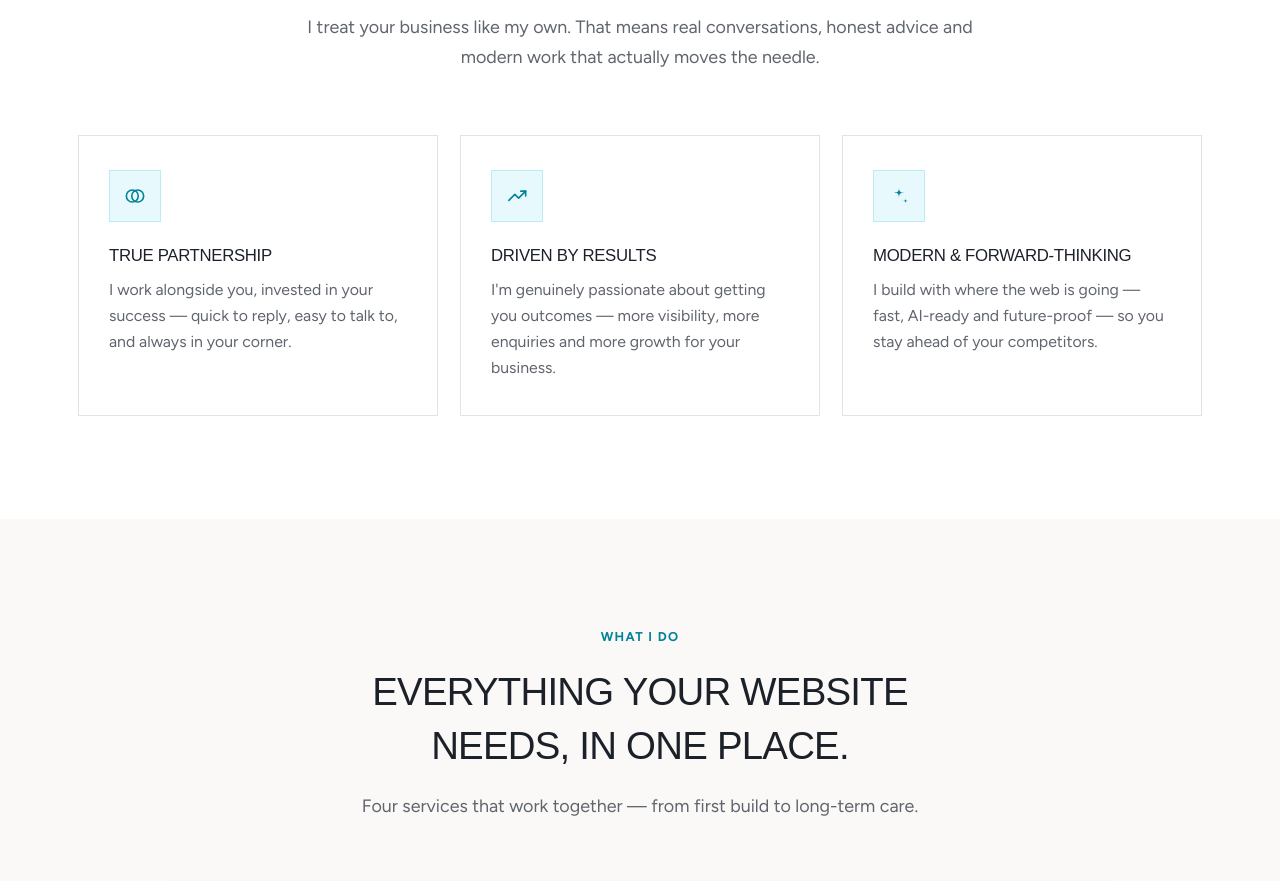
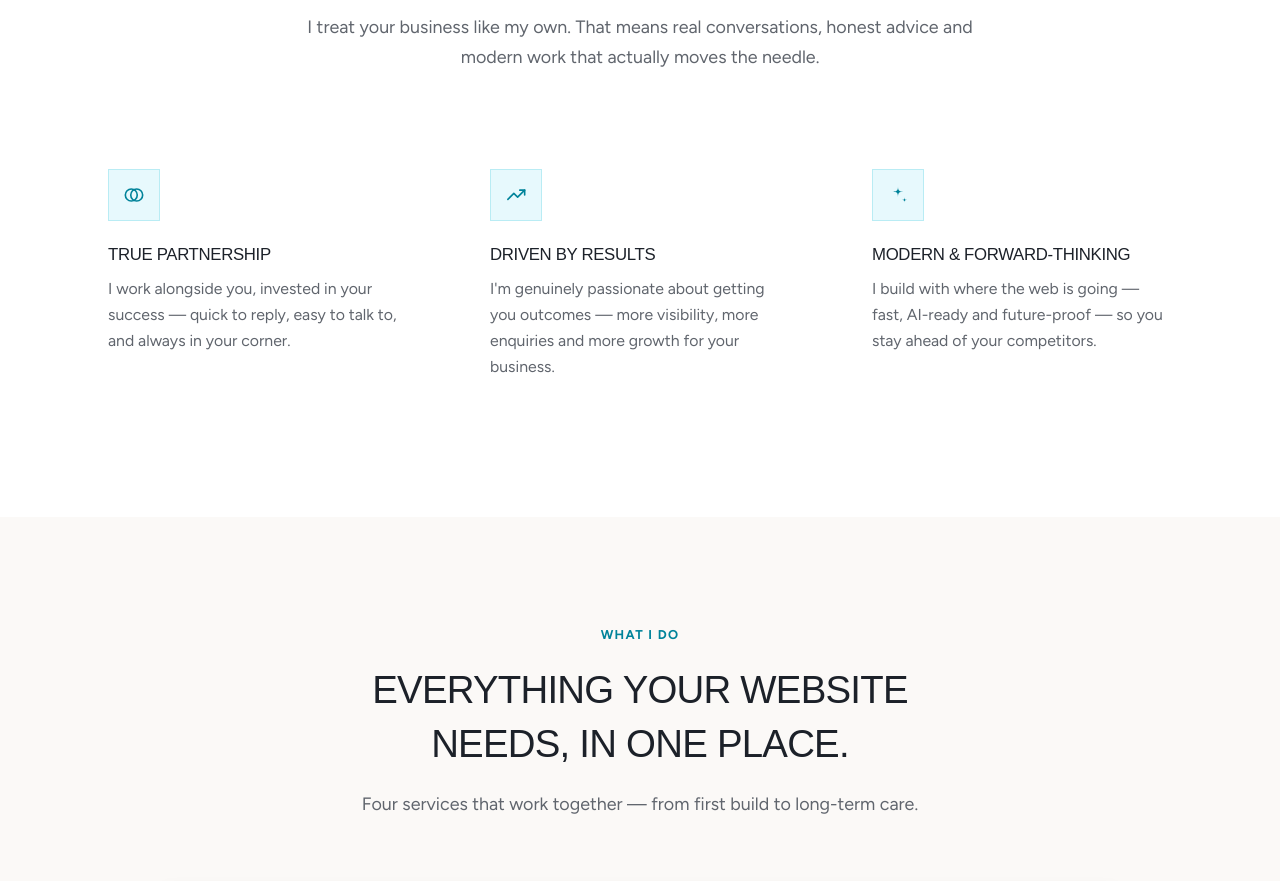
Before and after one commit to tangobrown/tangobrown, a Next.js app: page / in a window 1280 px wide. Shown: the part 1060-1941 px from the top of the page. Built offline with nearby package versions, Linux system fonts and the light colour scheme; a web font is replaced by a local one.

Commit message:
Benefits cards: drop border and hover lift
Removes the 1px hairline, hover translateY/shadow/border-strengthen,
and the now-unused transition declaration. Keeps the padding so
the icon/heading/paragraph blocks still have breathing room.

```diff
--- a/app/globals.css
+++ b/app/globals.css
@@ -229,11 +229,9 @@ em { font-style: normal; color: var(--coral-deep); font-weight: 700; }
 .benefits { background: var(--bg); }
 .benefits__grid { list-style: none; display: grid; grid-template-columns: repeat(3, 1fr); gap: 22px; }
 .benefit {
-  background: var(--paper); border: 1px solid var(--line); border-radius: var(--radius);
+  background: var(--paper);
   padding: 34px 30px; text-align: left;
-  transition: transform .3s var(--ease), box-shadow .3s var(--ease), border-color .3s;
 }
-.benefit:hover { transform: translateY(-3px); box-shadow: var(--shadow-md); border-color: var(--line-strong); }
 .benefit__icon {
   width: 52px; height: 52px; border-radius: var(--radius-sm); margin-bottom: 22px;
   display: grid; place-items: center; color: var(--coral-deep);
```
